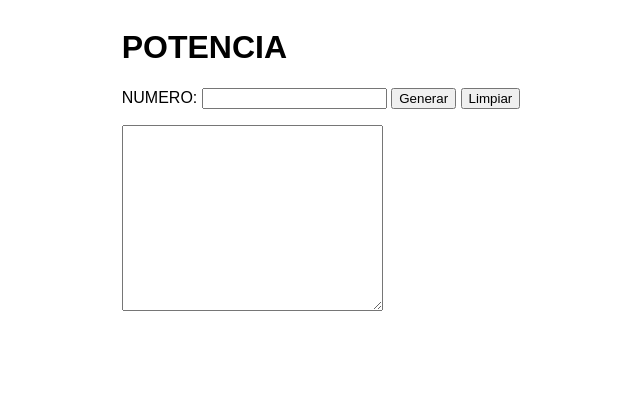
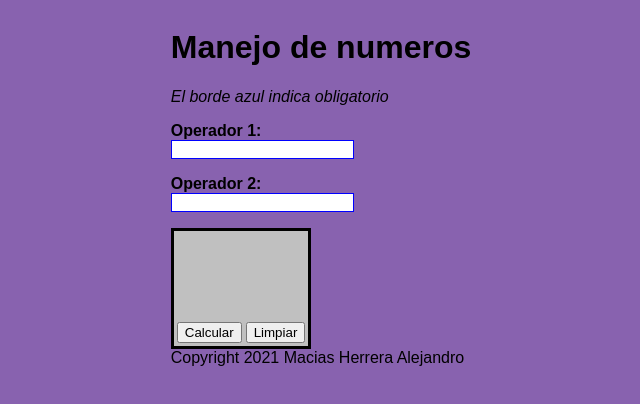
Before and after one commit to itic801amh/itic801amh.github.io, a plain HTML site: page index.html in a window 1280 px wide. Shown: the whole page, without its empty margins (319-959 px from the left). Drawn offline with Linux system fonts and the light colour scheme; files that its build step writes are made by us from their sources.

Commit message:
Update index.html

```diff
--- a/index.html
+++ b/index.html
@@ -1,35 +1,46 @@
 <!DOCTYPE html>
 <html>
   <head>
-        <title>Potencia</title>
+    <title>Manejo de Números</title>
     <meta charset="UTF-8">
     <meta name="viewport" content="width=device-width, initial-scale=1.0">
-        <style>
-            html{font-family: sans-serif; text-align: center}
-            body{display: inline-block; text-align: left}
-            input[type="number"]{text-align: right}
-            footer{font-size: small}
-        </style>
+    <link rel="stylesheet" href="estilos.css">
+    <script src="js/libs/bignumber.js/bignumber.min.js"></script>
+    <script src="js/libs/numeral.js/numeral.min.js"></script>
   </head>
   <body>
     <header>
-            <h1>POTENCIA</h1>
+      <h1>Manejo de numeros</h1>
     </header>
-            <form id="forma" action="javascript:;">
+    <form id="forma" action="javascript:procesa()">
+      <p><em>El borde azul indica obligatorio</em></p>
       <p>
-                    <label accesskey="T">
-                        NUMERO:
-                        <input name="base" type="number">
-                        <input type="submit" value="Generar" accesskey="G">
-                        <input type="reset" value="Limpiar">
-
+        <label accesskey="1">
+          Operador 1: <br>
+          <input name="numero1" type="number" required>
         </label>
       </p>
       <p>
-                    <textarea name="resultado" rows="12" cols="30"></textarea>
+        <label accesskey="2">
+          Operador 2: <br>
+          <input name="numero2" type="number" required
+                >
+        </label>
       </p>
+
+
+      <table>
+          <tr><th>  <output id="salidaSuma" ></output><br></th></tr>
+        <tr> <th><output id="salidaResta" ></output><br></th></tr>
+        <tr> <th><output id="salidaDivision" ></output><br></th></tr>
+         <tr><th><output id="salidaMultiplicacion" ></output><br></th></tr>
+         <tr> <th><input type="submit" name="procesa" value="Calcular"></th>
+          <th><input type="button" name="limpiar" value="Limpiar" ><br></th></tr>
+      </table>
     </form>
-
-        <script src="potencias.js"></script>
+    <footer>
+      Copyright 2021 Macias Herrera Alejandro
+    </footer>
+    <script src="js/Crtl.js"></script>
   </body>
 </html>
```
Lines whose indentation alone changed are shown as unchanged.
